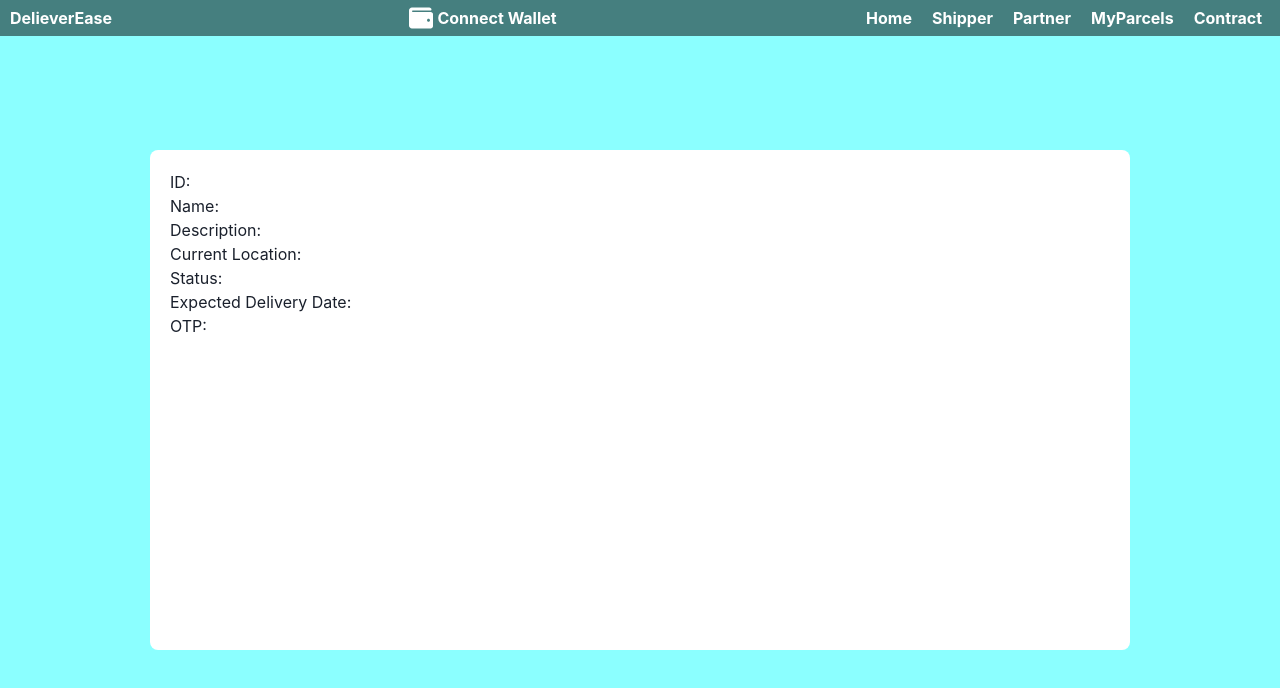
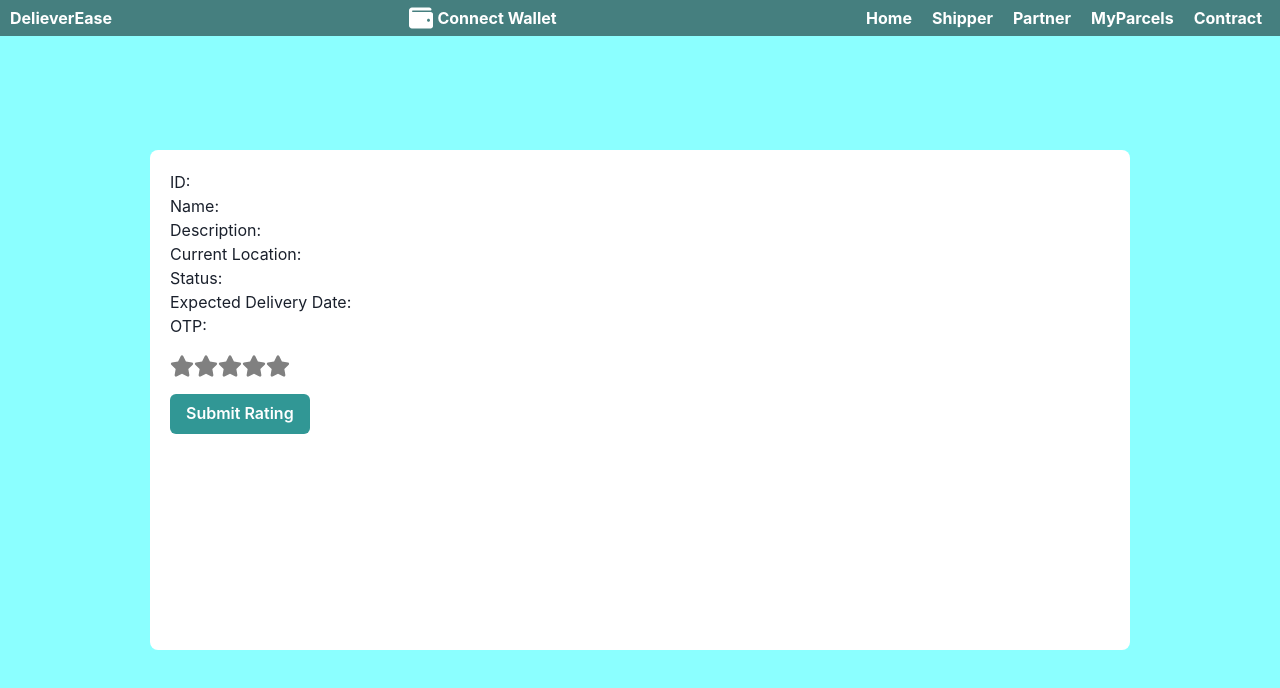
Before and after one commit to Riya500-git/BlockShipAssurance, a React (Create React App) app in the folder frontend/: page /myparcels in a window 1280 px wide. Shown: the top 688 px of the page. Built offline with nearby package versions, Linux system fonts and the light colour scheme.

Commit message:
Update List.js

```diff
--- a/frontend/src/List.js
+++ b/frontend/src/List.js
@@ -1,5 +1,7 @@
-import React from 'react';
-import { Box, ChakraProvider } from '@chakra-ui/react';
+import React, { useState } from 'react';
+import { Box, ChakraProvider, Button } from '@chakra-ui/react';
+import { FaStar } from 'react-icons/fa';
+
 
 const List = ({ connectedAddress, myType, myParcels }) => {
   const getStatusString = (status_) => {
@@ -9,6 +11,13 @@ const List = ({ connectedAddress, myType, myParcels }) => {
     return "Failed";
   };
   const parcels = myParcels;
+
+    const [selectedRating, setSelectedRating] = useState(0);
+
+    const handleRatingChange = (rating) => {
+      setSelectedRating(rating);
+    };
+
 
   return (
     <ChakraProvider>
@@ -44,6 +53,23 @@ const List = ({ connectedAddress, myType, myParcels }) => {
             Expected Delivery Date:{/* {new Date(parcel.expectedDelivery.toString() * 1000).toLocaleString()}*/}
           </p>
           <p margin="8px 0">OTP: {/*{parcel.otp.toString()}*/}</p>
+
+          <Box display="flex" alignItems="center" marginTop="16px">
+              {[1, 2, 3, 4, 5].map((star) => (
+                <FaStar
+                  key={star}
+                  color={star <= selectedRating ? "yellow" : "gray"}
+                  size={24}
+                  style={{ cursor: "pointer" }}
+                  onClick={() => handleRatingChange(star)}
+                />
+              ))}
+            </Box>
+
+            <Button colorScheme="teal" marginTop="16px">
+              Submit Rating
+            </Button>
+
         </Box>
       {/* ) */}
       {/* ) */}
```
